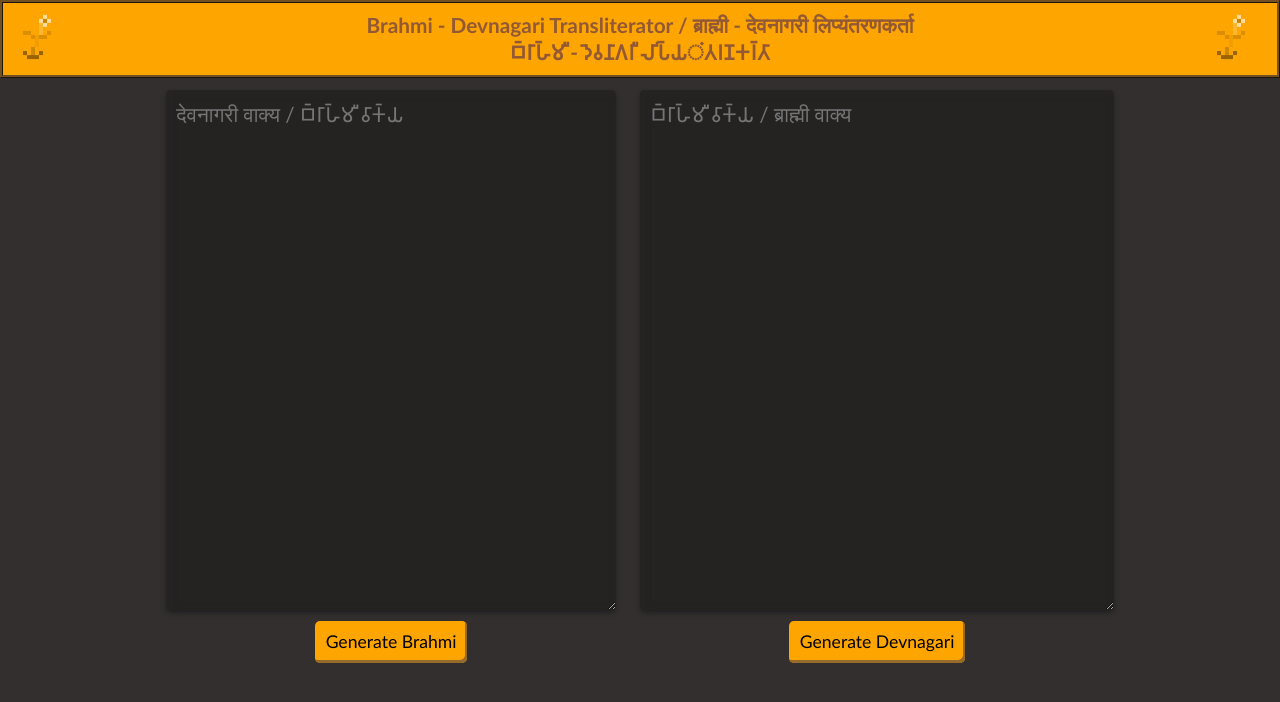
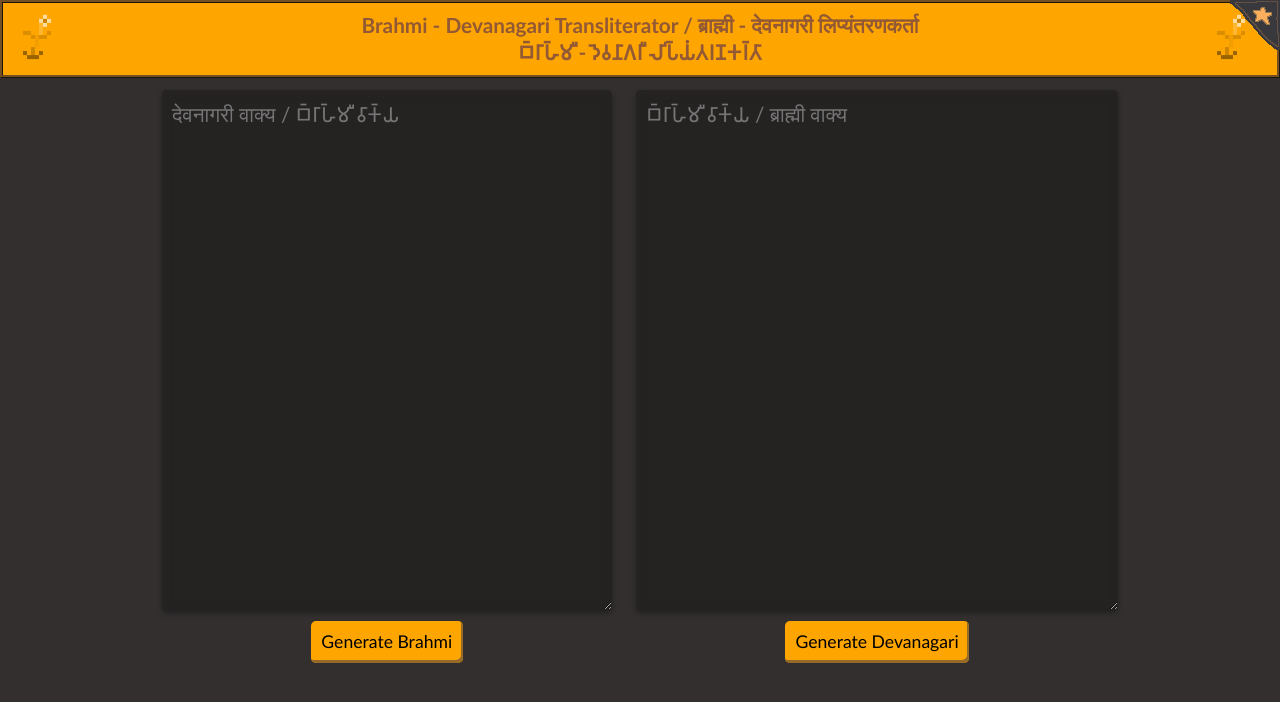
Before and after one commit to LainCon/brahmi-devanagari, a plain HTML site: page index.html in a window 1280 px wide. Drawn offline with Linux system fonts and the light colour scheme.

Commit message:
github repo link added, additional brahmi-dev unicode characters added, style update

```diff
--- a/index.html
+++ b/index.html
@@ -3,16 +3,12 @@
 <head>
     <meta charset="UTF-8">
     <meta name="viewport" content="width=device-width, initial-scale=1.0">
-    <title>Brahmi - Devnagari Translitertor / ब्राह्मी - देवनागरी लिप्यंतरणकर्ता / 𑀩𑁆𑀭𑀸𑀳𑁆𑀫𑀻 - 𑀤𑁂𑀯𑀦𑀸𑀕𑀭𑀻 𑀮𑀺𑀧𑁆𑀬ं𑀢𑀭𑀡𑀓𑀭𑁆𑀢𑀸</title>
+    <title>Brahmi - Devanagari Translitertor / ब्राह्मी - देवनागरी लिप्यंतरणकर्ता / 𑀩𑁆𑀭𑀸𑀳𑁆𑀫𑀻 - 𑀤𑁂𑀯𑀦𑀸𑀕𑀭𑀻 𑀮𑀺𑀧𑁆𑀬𑀁𑀢𑀭𑀡𑀓𑀭𑁆𑀢𑀸</title>
     <link href="style.css" rel="stylesheet">
 </head>
 <body>
     <header>
-        <h1 class="title">Brahmi - Devnagari Transliterator / ब्राह्मी - देवनागरी लिप्यंतरणकर्ता <br> 𑀩𑁆𑀭𑀸𑀳𑁆𑀫𑀻 - 𑀤𑁂𑀯𑀦𑀸𑀕𑀭𑀻 𑀮𑀺𑀧𑁆𑀬ं𑀢𑀭𑀡𑀓𑀭𑁆𑀢𑀸</h1>
-        <!-- <figure class="banner">
-            <img src="media/banner.png">
-            <figcaption>/ ब्राह्मी - देवनागरी लिप्यंतरणकर्ता / 𑀩𑁆𑀭𑀸𑀳𑁆𑀫𑀻 - 𑀤𑁂𑀯𑀦𑀸𑀕𑀭𑀻 𑀮𑀺𑀧𑁆𑀬ं𑀢𑀭𑀡𑀓𑀭𑁆𑀢𑀸</figcaption>
-        </figure> -->
+        <h1 class="title">Brahmi - Devanagari Transliterator / ब्राह्मी - देवनागरी लिप्यंतरणकर्ता <br> 𑀩𑁆𑀭𑀸𑀳𑁆𑀫𑀻 - 𑀤𑁂𑀯𑀦𑀸𑀕𑀭𑀻 𑀮𑀺𑀧𑁆𑀬𑀁𑀢𑀭𑀡𑀓𑀭𑁆𑀢𑀸</h1>
     </header>
     <div class="main">
         <div class="devContainer">
@@ -21,9 +17,12 @@
         </div>
         <div class="brahmiContainer">
             <textarea rows="20" cols="20" id="brahmiText" type="text" placeholder="𑀩𑁆𑀭𑀸𑀳𑁆𑀫𑀻 𑀯𑀸𑀓𑁆𑀬 / ब्राह्मी वाक्य"></textarea>
-            <button id="toDevBtn">Generate Devnagari</button>
+            <button id="toDevBtn">Generate Devanagari</button>
         </div>
     </div>
+    <a class="gitUrl" href="https://github.com/LainCon/brahmi-devanagari" title="view source code" target="_blank">
+        <img src="./media/ribbon.png">
+    </a>
     <script src="script.js"></script>
 </body>
 </html>
--- a/script.js
+++ b/script.js
@@ -6,16 +6,17 @@ let brahmiText = document.getElementById('brahmiText');
 devnagariBtn.addEventListener('click', generateDevnagari);
 brahmiBtn.addEventListener('click', generateBrahmi);
 
-let devnagariCharacters = ['अ', 'आ', 'इ', 'ई', 'उ', 'ऊ', 'ए', 'ऐ', 'ओ', 'औ','ा','ि','ी','ु','ू','े','ै','ो','ौ','्','ं', 'क',	'ख',	'ग',	'घ',	'ङ',	'च',	'छ',	'ज',	'झ',	'ञ',	'ट',	'ठ',	'ड',	'ढ',	'ण',	'त',	'थ',	'द',	'ध',	'न',	'प',	'फ',	'ब',	'भ',	'म',	'य',	'र',	'ल',	'व',	'श',	'ष',	'स',	'ह'];
-let brahmiCharacters = ['𑀅', '𑀆', '𑀇', '𑀈', '𑀉', '𑀊', '𑀏', '𑀐', '𑀑', '𑀒', '𑀸','𑀺','𑀻','𑀼','𑀽','𑁂','𑁄','𑁃','𑁅','𑁆','ं','𑀓','𑀔','𑀕','𑀖','𑀗','𑀘','𑀙','𑀚','𑀛','𑀜','𑀝','𑀞','𑀟','𑀠','𑀡','𑀢','𑀣','𑀤','𑀥','𑀦','𑀧','𑀨','𑀩','𑀪','𑀫','𑀬','𑀭','𑀮','𑀯','𑀰','𑀱','𑀲','𑀳'] ;
+let devnagariCharacters = ['अ', 'आ', 'इ', 'ई', 'उ', 'ऊ', 'ए', 'ऐ', 'ओ', 'औ','ा','ि','ी','ु','ू','े','ै','ो','ौ','्','ं', 'क',	'ख',	'ग',	'घ',	'ङ',	'च',	'छ',	'ज',	'झ',	'ञ',	'ट',	'ठ',	'ड',	'ढ',	'ण',	'त',	'थ',	'द',	'ध',	'न',	'प',	'फ',	'ब',	'भ',	'म',	'य',	'र',	'ल',	'व',	'श',	'ष',	'स',	'ह', '\u{0902}', '\u{0901}', '\u{0903}', '\u{0943}'];
+let brahmiCharacters = ['𑀅', '𑀆', '𑀇', '𑀈', '𑀉', '𑀊', '𑀏', '𑀐', '𑀑', '𑀒', '𑀸','𑀺','𑀻','𑀼','𑀽','𑁂','𑁄','𑁃','𑁅','𑁆','ं','𑀓','𑀔','𑀕','𑀖','𑀗','𑀘','𑀙','𑀚','𑀛','𑀜','𑀝','𑀞','𑀟','𑀠','𑀡','𑀢','𑀣','𑀤','𑀥','𑀦','𑀧','𑀨','𑀩','𑀪','𑀫','𑀬','𑀭','𑀮','𑀯','𑀰','𑀱','𑀲','𑀳', '\u{11001}', '\u{11000}', '\u{11002}', '\u{1103E}'] ;
 
 function generateDevnagari(){
+    console.log('\u{11001}')
     let tempBrahmiText = brahmiText.value;
     for(let i=0; i<devnagariCharacters.length; i++){
         let tempBrahmi = `${brahmiCharacters[i]}`
         let tempDev = `${devnagariCharacters[i]}`
         let pttrn = new RegExp(tempBrahmi, 'g');
-        console.log(pttrn)
+        // console.log(pttrn)
         tempBrahmiText= tempBrahmiText.replace(pttrn, tempDev);
     }
     devText.value = tempBrahmiText;
@@ -27,7 +28,7 @@ function generateBrahmi(){
         let tempBrahmi = `${brahmiCharacters[i]}`
         let tempDev = `${devnagariCharacters[i]}`
         let pttrn = new RegExp(tempDev, 'g');
-        console.log(pttrn)
+        // console.log(pttrn)
         tempDevText= tempDevText.replace(pttrn, tempBrahmi);
     }
     brahmiText.value = tempDevText;
--- a/style.css
+++ b/style.css
@@ -80,3 +80,9 @@ h1{
     color: rgb(88, 65, 29);
     box-shadow: inset 2px 3px  rgb(150, 106, 41);
 }
+
+.gitUrl{
+    position: absolute;
+    top:0;
+    right:0;
+}
```
Also changed, not shown: media/banner.png, media/ribbon.png (added), 1 other file.
